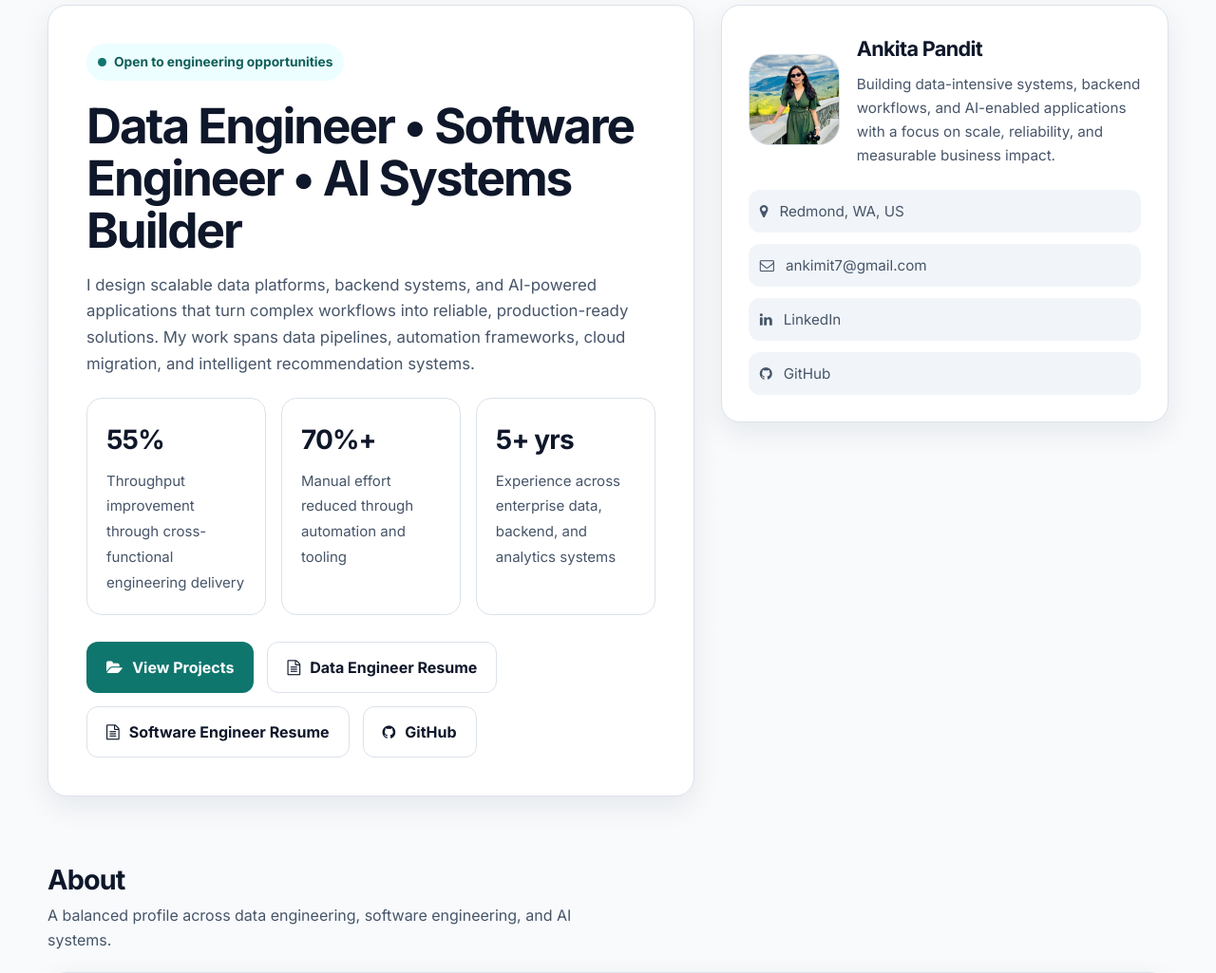
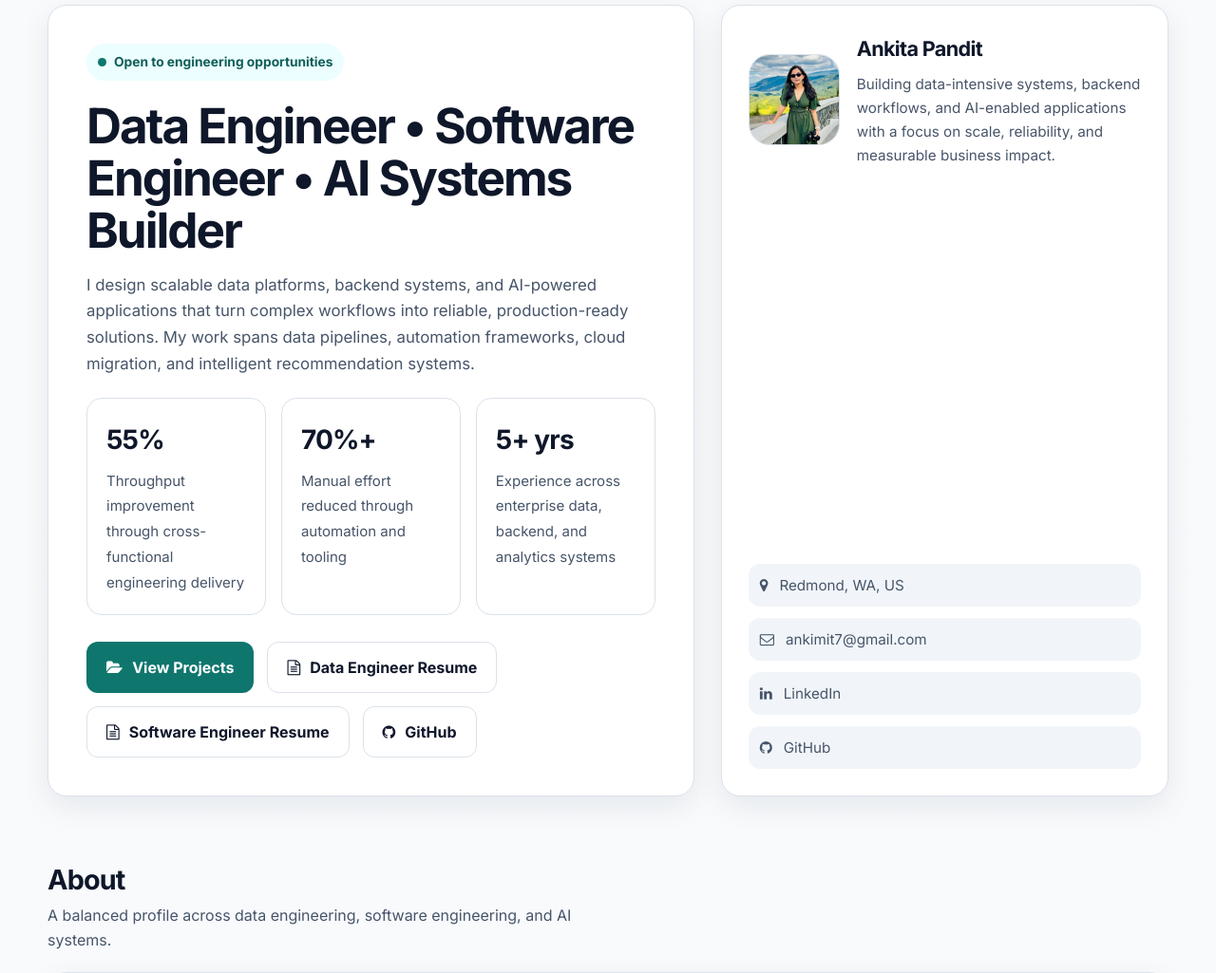
Before and after one commit to ankitapandit/portfolio, a PHP site: page /index.html in a window 1280 px wide. Shown: the part 138-1163 px from the top of the page at 95% size. Run offline with PHP 8.4, Linux system fonts and the light colour scheme.

Commit message:
Update hero-grid alignment and remove hero-side
Change alignment of hero-grid items and remove hero-side styles.

```diff
--- a/styles.css
+++ b/styles.css
@@ -84,12 +84,7 @@ img { max-width: 100%; display: block; }
   display: grid;
   grid-template-columns: 1.3fr 0.9fr;
   gap: 28px;
-  align-items: start;
-}
-
-.hero-side {
-  position: sticky;
-  top: 100px;
+  align-items: stretch;
 }
 
 .card {
```
